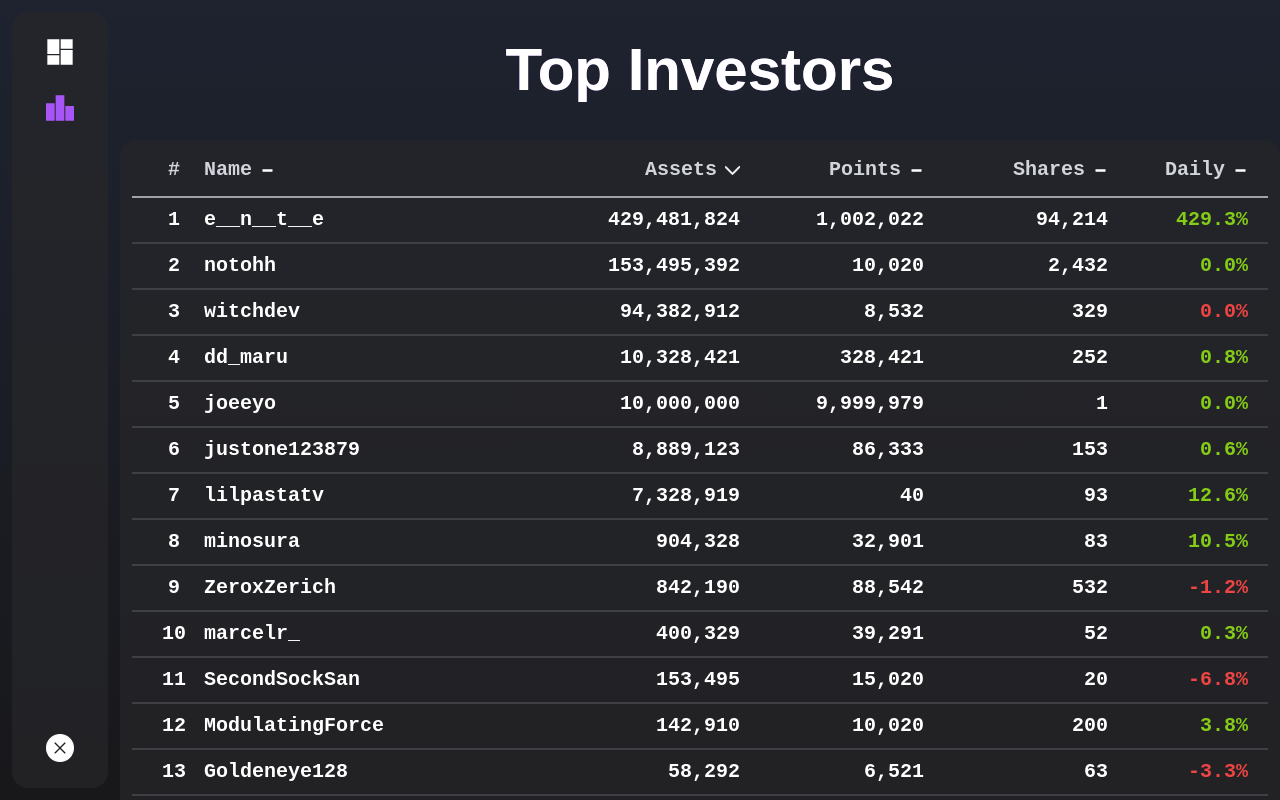
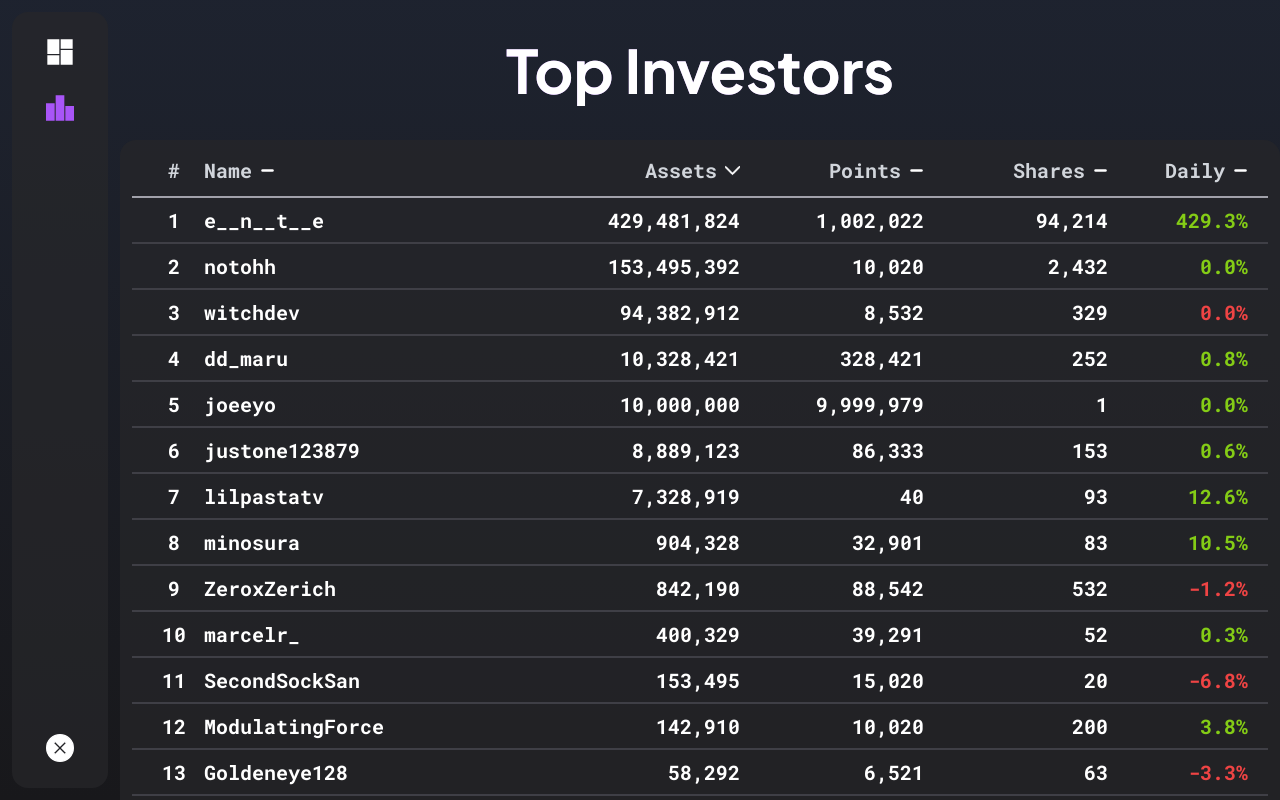
Before and after one commit to BasegBot/InvestWeb, a Next.js app: page /dashboard/ranking in a window 1280 px wide. Built offline with nearby package versions, Linux system fonts and the light colour scheme.

Commit message:
data loading screen, fix fonts, misc animations

```diff
--- a/components/common/NavBar.tsx
+++ b/components/common/NavBar.tsx
@@ -13,7 +13,7 @@ function NavBar({ options }: NavProps) {
   const [isActive, setActive] = useState(false);
   return (
     <m.div
-      className="pointer-events-none fixed inline-grid w-screen grid-cols-2 bg-zinc-900 font-plusJakarta text-2xl lg:grid-cols-3"
+      className="pointer-events-none fixed inline-grid w-screen grid-cols-2 bg-zinc-900 font-plusJakarta text-xl sm:text-2xl lg:grid-cols-3"
       variants={containerVariants}
       initial="initial"
       animate="animate"
@@ -37,7 +37,7 @@ function NavBar({ options }: NavProps) {
             />
           </Link>
         </m.div>
-        <div className="pointer-events-auto flex select-none flex-col items-start justify-center pr-5 font-plusJakarta text-white">
+        <div className="pointer-events-auto flex select-none flex-col items-start justify-center pr-2 font-plusJakarta text-white sm:pr-5">
           <Link
             key="InvestBot"
             href="/"
@@ -91,9 +91,7 @@ function NavBar({ options }: NavProps) {
         className="ml-auto flex flex-row items-center justify-center p-2 sm:p-7"
         variants={itemVariants}
       >
-        <p className="pointer-events-auto select-none pr-5 text-white">
-          Login WIP
-        </p>
+        <p className="pointer-events-auto select-none pr-5 text-white">WIP</p>
         <div className="h-10 w-10 rounded-full bg-white"></div>
       </m.div>
       <AnimatePresence mode="wait">
--- a/pages/api/fakeRanking.ts
+++ b/pages/api/fakeRanking.ts
@@ -31,7 +31,10 @@ export default async function handler(
       data = data.reverse();
     }
   }
-
+  // fake loading time
+  await new Promise((resolve) =>
+    setTimeout(resolve, 250 + Math.random() * 1000)
+  );
   res.status(200).json({ data });
 }
 
--- a/pages/dashboard/ranking.tsx
+++ b/pages/dashboard/ranking.tsx
@@ -1,6 +1,7 @@
 import { m, Variants } from "framer-motion";
 import Head from "next/head";
 import { ReactElement, useEffect, useState } from "react";
+import Loading from "../../components/common/Loading";
 import DashLayout from "../../layouts/DashLayout";
 import { fakeDataEntry } from "../api/fakeRanking";
 
@@ -8,13 +9,16 @@ function Ranking() {
   const [sortBy, setSortBy] = useState("netWorth");
   const [sortAsc, setSortAsc] = useState(false);
   const [fakeData, setFakeData] = useState([]);
+  const [dataLoaded, setDataLoaded] = useState(false);
 
   useEffect(() => {
+    setDataLoaded(false);
     // fetch data from api on change to sort method
     fetch(`/api/fakeRanking?s=${sortBy}&a=${sortAsc}`)
       .then((res) => res.json())
       .then((data) => {
         setFakeData(data.data);
+        setDataLoaded(true);
       });
   }, [sortBy, sortAsc]);
 
@@ -23,13 +27,9 @@ function Ranking() {
     if (sortBy != props.sortType) {
       return (
         <m.svg
-          className="ml-2"
+          className="ml-2 h-[12px] w-[12px] md:h-[15px] md:w-[15px] "
           origin="center"
-          width="15"
-          height="15"
           viewBox="0 0 6 6"
-          x={0}
-          y={0}
         >
           <m.line
             x1="1"
@@ -37,22 +37,18 @@ function Ranking() {
             x2="5"
             y2="3"
             stroke="white"
-            stroke-linecap="round"
+            strokeLinecap="round"
           />
         </m.svg>
       );
     }
     return (
       <m.svg
-        className="ml-2"
+        className="ml-2 h-[12px] w-[12px] sm:h-[15px] sm:w-[15px]"
         origin="center"
-        width="15"
-        height="15"
         viewBox="0 0 330 330"
-        x={0}
-        y={0}
         // if asc, rotate 180
-        animate={{ rotate: sortAsc ? 180 : 0 }}
+        transform={sortAsc ? "rotate(180)" : ""}
       >
         <m.path
           d="M325.607,79.393c-5.857-5.857-15.355-5.858-21.213,0.001l-139.39,139.393L25.607,79.393  c-5.857-5.857-15.355-5.858-21.213,0.001c-5.858,5.858-5.858,15.355,0,21.213l150.004,150c2.813,2.813,6.628,4.393,10.606,4.393  s7.794-1.581,10.606-4.394l149.996-150C331.465,94.749,331.465,85.251,325.607,79.393z"
@@ -82,12 +78,7 @@ function Ranking() {
         <title>Ranking - InvestBot</title>
       </Head>
       <div className="flex w-full justify-center">
-        <m.div
-          className="ml-3 flex w-full flex-col items-center justify-start font-spaceMono font-semibold lg:ml-0"
-          variants={containerVariants}
-          initial="initial"
-          animate="animate"
-        >
+        <div className="ml-3 flex w-full flex-col items-center justify-start font-robotoMono font-semibold lg:ml-0">
           {/* hidden if smaller than lg */}
           <m.h1
             className="hidden bg-gradient-to-tr from-purple-500 to-purple-100 bg-clip-text py-10 text-center font-plusJakarta text-5xl font-bold text-white text-transparent lg:block lg:text-6xl"
@@ -97,10 +88,11 @@ function Ranking() {
           </m.h1>
           {/* TODO: responsive for extremely skinny displays (i.e. galaxy fold), or really for mobile entirely so info is not lost */}
           <m.div
-            className="text-md inline-grid w-full rounded-t-2xl bg-zinc-800 bg-opacity-70 p-3 pt-4 sm:text-xl"
-            variants={rankingCardVariants}
+            className="inline-grid w-full rounded-t-2xl bg-zinc-800 bg-opacity-70 p-3 pt-4 text-sm sm:text-xl"
             initial="initial"
             animate="animate"
+            exit="exit"
+            variants={rankingCardVariants}
           >
             {/* Column names and arrows */}
             <div className="inline-grid w-full grid-flow-col grid-cols-[0.75fr_4fr_3fr_2fr] gap-2 border-b-2 border-zinc-400 px-5 pb-3 text-right text-gray-300 md:grid-cols-[0.5fr_4fr_repeat(3,_2fr)_1.5fr]">
@@ -148,9 +140,23 @@ function Ranking() {
                 <h1 className="overflow-hidden overflow-ellipsis whitespace-nowrap text-left">
                   Daily
                 </h1>
-                <SortSVG sortType="dailyChange" />
+                <SortSVG sortType="dailyChangePercent" />
               </div>
             </div>
+            {
+              // if data is not loaded, loading div
+              !dataLoaded ? (
+                <div className="mt-5 flex h-[100vh] w-full flex-col items-center justify-start">
+                  <Loading />
+                  <h1 className="my-5">This is fake delay :)</h1>
+                </div>
+              ) : (
+                <m.div
+                  initial="initial"
+                  animate="animate"
+                  exit="exit"
+                  variants={rankingDataContainerVariants}
+                >
                   {
                     // generate table rows
                     fakeData.map((entry: fakeDataEntry, index) => {
@@ -160,55 +166,42 @@ function Ranking() {
                         changeClass = " text-red-500";
                       }
                       return (
-                  <m.div key={entry.id}>
-                    <m.div className="inline-grid w-full grid-flow-col grid-cols-[1fr_4fr_3fr_2fr] gap-2 border-b-2 border-zinc-700 px-5 py-2 text-right md:grid-cols-[0.5fr_4fr_repeat(3,_2fr)_1.5fr]">
-                      <m.h1 className="text-left md:text-center">
+                        <m.div
+                          className="inline-grid w-full grid-flow-col grid-cols-[1fr_4fr_3fr_2fr] gap-2 border-b-2 border-zinc-700 px-5 py-2 text-right md:grid-cols-[0.5fr_4fr_repeat(3,_2fr)_1.5fr]"
+                          key={entry.id}
+                          variants={rankingDataLineVariants}
+                        >
+                          <h1 className="text-left md:text-center">
                             {index + 1}
-                      </m.h1>
-                      <m.h1 className="overflow-hidden overflow-ellipsis whitespace-nowrap text-left">
+                          </h1>
+                          <h1 className="overflow-hidden overflow-ellipsis whitespace-nowrap text-left">
                             {entry.name}
-                      </m.h1>
-                      <m.h1>{entry.netWorth.toLocaleString("en-US")}</m.h1>
-                      <m.h1 className="hidden md:block">
+                          </h1>
+                          <h1>{entry.netWorth.toLocaleString("en-US")}</h1>
+                          <h1 className="hidden md:block">
                             {entry.points.toLocaleString("en-US")}
-                      </m.h1>
-                      <m.h1 className="hidden md:block">
+                          </h1>
+                          <h1 className="hidden md:block">
                             {entry.shares.toLocaleString("en-US")}
-                      </m.h1>
-                      <m.h1 className={changeClass}>
+                          </h1>
+                          <h1 className={changeClass}>
                             {(
                               Math.round(entry.dailyChangePercent * 1000) / 10
                             ).toFixed(1) + "%"}
-                      </m.h1>
-                    </m.div>
+                          </h1>
                         </m.div>
                       );
                     })
                   }
                 </m.div>
+              )
+            }
           </m.div>
+        </div>
       </div>
     </>
   );
 }
-
-// entire container page animation
-const containerVariants: Variants = {
-  initial: {
-    opacity: 1,
-  },
-  animate: {
-    opacity: 1,
-    transition: {
-      duration: 2,
-      delayChildren: 0.5,
-      staggerChildren: 0.25,
-      type: "spring",
-      bounce: 0.5,
-      stiffness: 80,
-    },
-  },
-};
 
 // header animation if needed
 const headerVariants: Variants = {
@@ -241,10 +234,48 @@ const rankingCardVariants: Variants = {
     transition: {
       duration: 3,
       delayChildren: 0.5,
-      staggerChildren: 0.25,
       type: "spring",
       bounce: 0.5,
       stiffness: 40,
+    },
+  },
+  exit: {
+    opacity: 0,
+    y: 175,
+    transition: {
+      duration: 0.5,
+    },
+  },
+};
+
+const rankingDataContainerVariants: Variants = {
+  initial: {
+    opacity: 0,
+  },
+  animate: {
+    opacity: 1,
+    transition: {
+      duration: 1.0,
+      staggerChildren: 0.045,
+    },
+  },
+  exit: {
+    opacity: 0,
+    y: 150,
+    transition: {
+      duration: 0.5,
+    },
+  },
+};
+
+const rankingDataLineVariants: Variants = {
+  initial: {
+    opacity: 0,
+  },
+  animate: {
+    opacity: 1,
+    transition: {
+      duration: 1.0,
     },
   },
 };
--- a/styles/globals.css
+++ b/styles/globals.css
@@ -1,9 +1,9 @@
+@import url("https://fonts.googleapis.com/css?family=Roboto:300,400,500,700&display=swap");
+@import url("https://fonts.googleapis.com/css?family=Roboto+Mono:300,400,500,700&display=swap");
+@import url("https://fonts.googleapis.com/css?family=Plus+Jakarta+Sans:300,400,500,700&display=swap");
 @tailwind base;
 @tailwind components;
 @tailwind utilities;
-@import url("https://fonts.googleapis.com/css?family=Roboto:300,400,500,700&display=swap");
-@import url("https://fonts.googleapis.com/css?family=Plus+Jakarta+Sans:300,400,500,700&display=swap");
-@import url("https://fonts.googleapis.com/css?family=Space+Mono:300,400,500,700&display=swap");
 
 html,
 body {
--- a/tailwind.config.js
+++ b/tailwind.config.js
@@ -10,7 +10,7 @@ module.exports = {
       fontFamily: {
         roboto: ["Roboto", "sans-serif"],
         plusJakarta: ["Plus Jakarta Sans", "sans-serif"],
-        spaceMono: ["Space Mono", "monospace"],
+        robotoMono: ["Roboto Mono", "monospace"],
       },
     },
   },
```
Also changed, not shown: pages/index.tsx (+6 -6 lines). Lines whose indentation alone changed are shown as unchanged.
